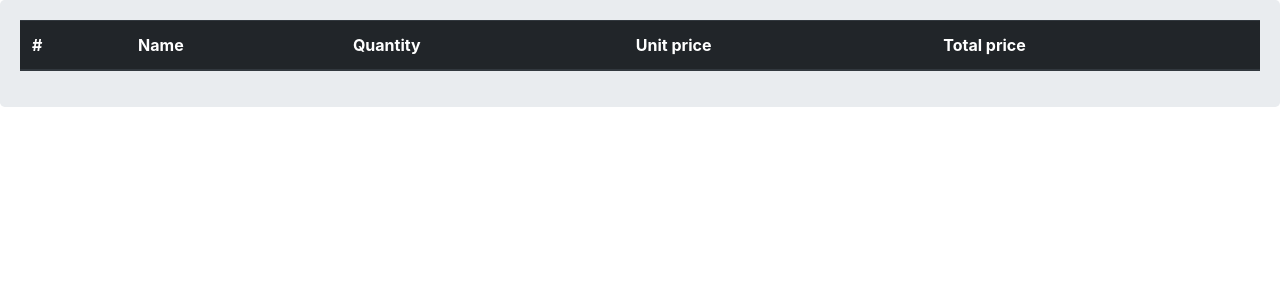
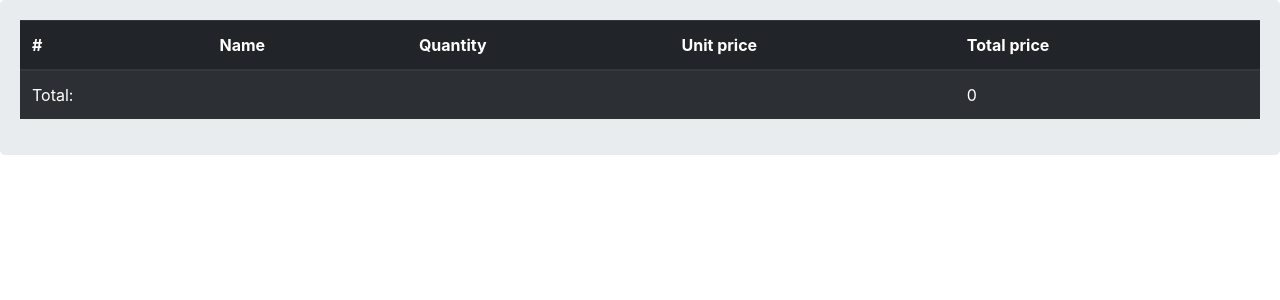
Before and after one commit to MSA2001/OnlineShop, a Django app: page /orders/cart/ in a window 1280 px wide. Shown: the part 56-356 px from the top of the page. Run offline with Django 4.2, Linux system fonts and the light colour scheme; lists and menus that the app fills with data are empty.

Commit message:
Cart total price added

```diff
--- a/orders/cart.py
+++ b/orders/cart.py
@@ -31,3 +31,6 @@ class Cart:
 
     def save(self):     # save method for sessions ===> self.save()
         self.session.modified = True
+
+    def get_total_price(self):
+        return sum(int(item['price']) * item['quantity'] for item in self.cart.values())
--- a/orders/templates/orders/cart.html
+++ b/orders/templates/orders/cart.html
@@ -12,7 +12,6 @@
         </tr>
         </thead>
         <tbody>
-
         {% for item in cart %}
             <tr>
                 <th scope="row">{{ forloop.counter }}</th>
@@ -23,6 +22,12 @@
             </tr>
         {% endfor %}
 
+            <tr>
+                <td>Total:</td>
+                <td colspan="3"></td>
+                <td>{{ cart.get_total_price }}</td>
+            </tr>
+
         </tbody>
     </table>
 {% endblock %}
```
Also changed, not shown: db.sqlite3.
